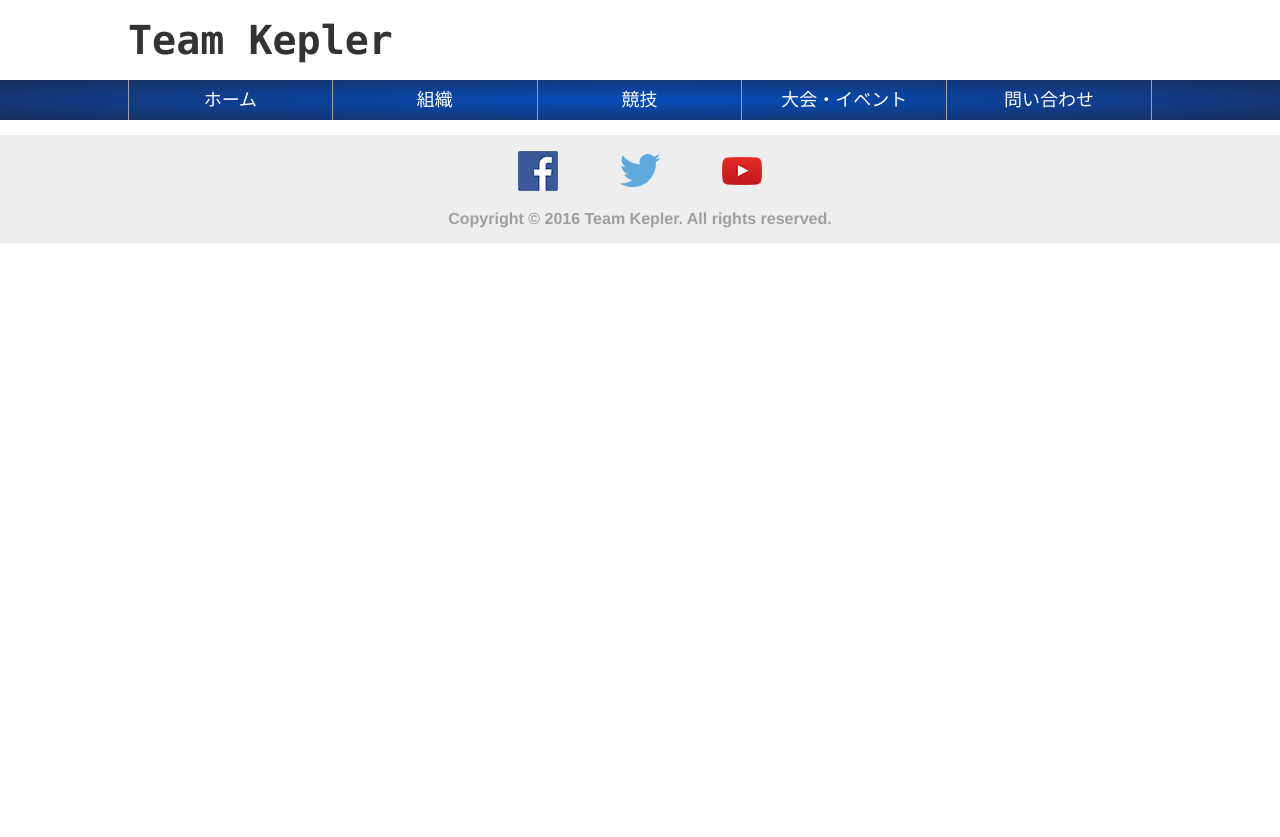
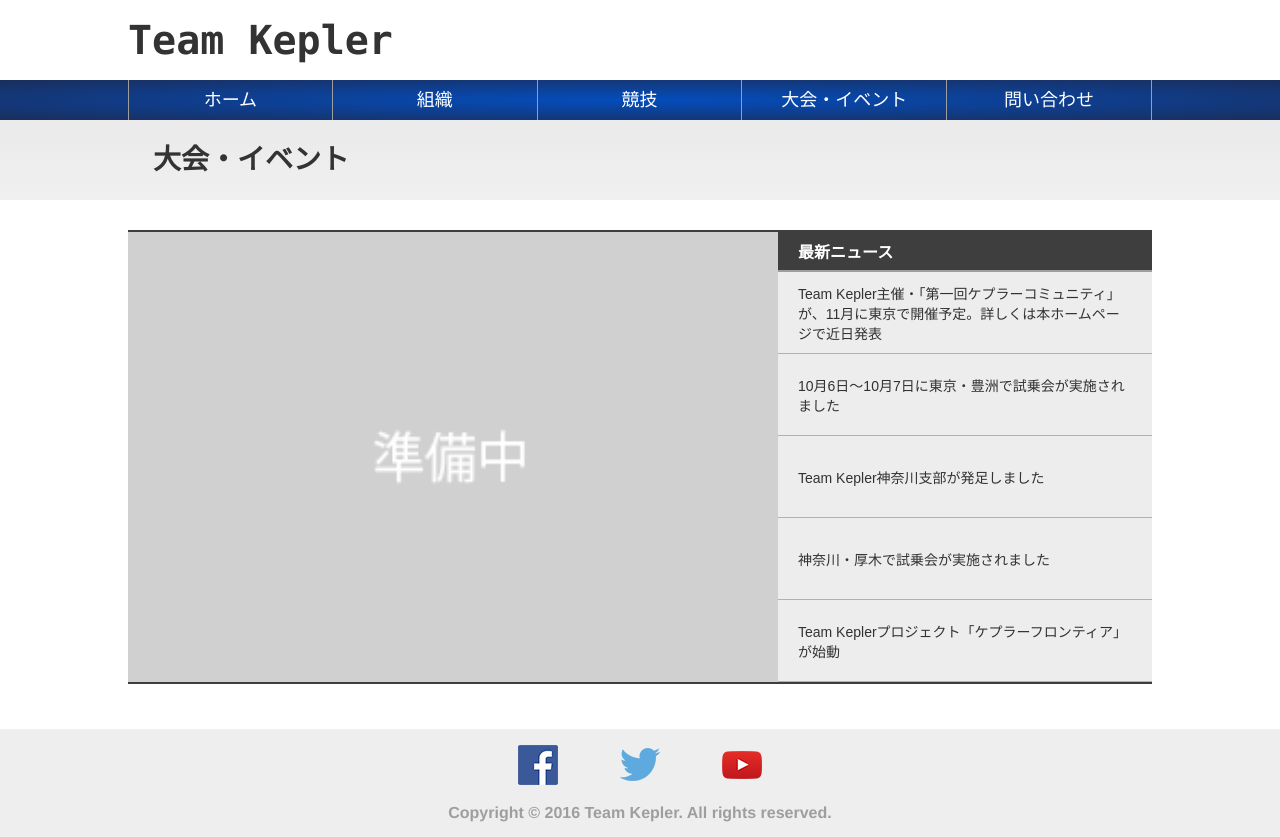
Before and after one commit to yohanesu/teamkepler_website, a website: page events.html in a window 1280 px wide. Before the commit the page ends 800 px from the top, so only its background shows below. Drawn offline with nearby package versions, Linux system fonts and the light colour scheme.

Commit message:
Added events page

```diff
--- a/css/events.css
+++ b/css/events.css
@@ -1,5 +1,85 @@
 body {
   margin: auto;
   min-width: 1080px;
+  color: #333333;
+  font-family: "ヒラギノ角ゴ Pro W3","Hiragino Kaku Gothic Pro","メイリオ",Meiryo,"ＭＳ Ｐゴシック","MS PGothic",sans-serif;
   -webkit-text-size-adjust: 100%;
 }
+.container-1 {
+  margin: 0;
+  background: linear-gradient(to bottom, #eaeaea 0%, #f0f0f0 100%);
+  min-width: 1080px;
+  padding: 0;
+}
+.container-1 h2 {
+  margin: 0 auto;
+  padding: 20px 0 20px 50px;
+  height: 40px;
+  line-height: 40px;
+  width: 1024px;
+  font-size: 28px;
+  font-weight: bold;
+}
+#main {
+  width: 1024px;
+  margin: 0 auto;
+  overflow: hidden;
+}
+#main-upper {
+  overflow: hidden;
+  border-top: 2px solid #3e3e3e;
+  border-bottom: 2px solid #3e3e3e;
+  margin: 30px 0;
+  height: 450px;
+}
+.keyvisual {
+  float: left;
+  width: 650px;
+  margin: 0;
+}
+.keyvisual-list {
+  list-style: none;
+  margin: 0;
+  padding: 0;
+}
+.keyvisual-list li {
+  height: 450px;
+}
+.keyvisual-list img {
+  width: 650px;
+  height: 450px;
+}
+#keyvisual-title {
+  float: left;
+  width: 374px;
+  margin: 0;
+  height: 450px;
+}
+.title-name h2 {
+  background: #3e3e3e;
+  color: white;
+  border-bottom: 2px solid #9e9e9e;
+  margin: 0;
+  padding: 7px 20px;
+  font-size: 16px;
+}
+.title-list {
+  margin: 0;
+  list-style: none;
+  padding: 0;
+}
+.title-list li {
+  background: #ededed;
+  border-bottom: 1px solid #b1b1b1;
+}
+.title-list a {
+  display: table-cell;
+  padding-left: 20px;
+  padding-right: 20px;
+  font-size: 14px;
+  text-decoration: none;
+  color: #323232;
+  height: 81px;
+  vertical-align: middle;
+  width: 374px;
+}
--- a/events.html
+++ b/events.html
@@ -17,7 +17,36 @@
 </head>
 <body>
 <div id="header"></div>
-<div id="main"></div>
+<div class="container-1">
+  <h2>大会・イベント</h2>
+</div>
+<div id="main">
+  <div id="main-upper">
+    <div class="keyvisual">
+      <ul class="keyvisual-list">
+        <li><img src="./images/preparation.png" alt="" /></li>
+        <!-- <li><img src="" alt="" /></li>
+        <li><img src="" alt="" /></li>
+        <li><img src="" alt="" /></li>
+        <li><img src="" alt="" /></li>
+        <li><img src="" alt="" /></li> -->
+      </ul>
+    </div>
+    <div id="keyvisual-title">
+      <div class="title-name">
+        <h2>最新ニュース</h2>
+      </div>
+      <ul class="title-list">
+        <li><a href="">Team Kepler主催・「第一回ケプラーコミュニティ」が、11月に東京で開催予定。詳しくは本ホームページで近日発表</a></li>
+        <li><a href="">10月6日～10月7日に東京・豊洲で試乗会が実施されました</a></li>
+        <li><a href="">Team Kepler神奈川支部が発足しました</a></li>
+        <li><a href="">神奈川・厚木で試乗会が実施されました</a></li>
+        <li><a href="">Team Keplerプロジェクト「ケプラーフロンティア」が始動</a></li>
+      </ul>
+    </div>
+  </div>
+
+</div>
 <div id="footer"></div>
 </body>
 </html>
```
